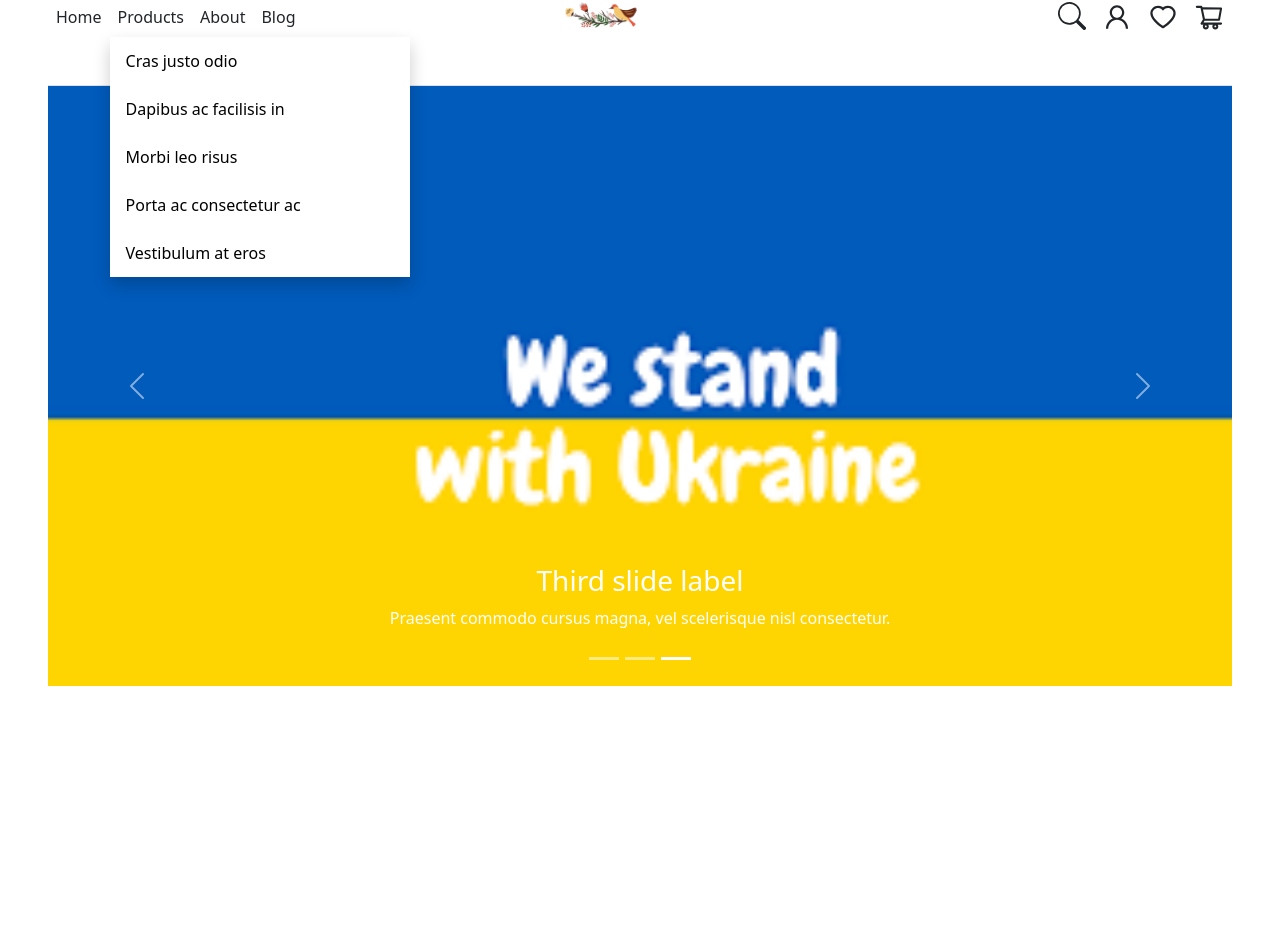
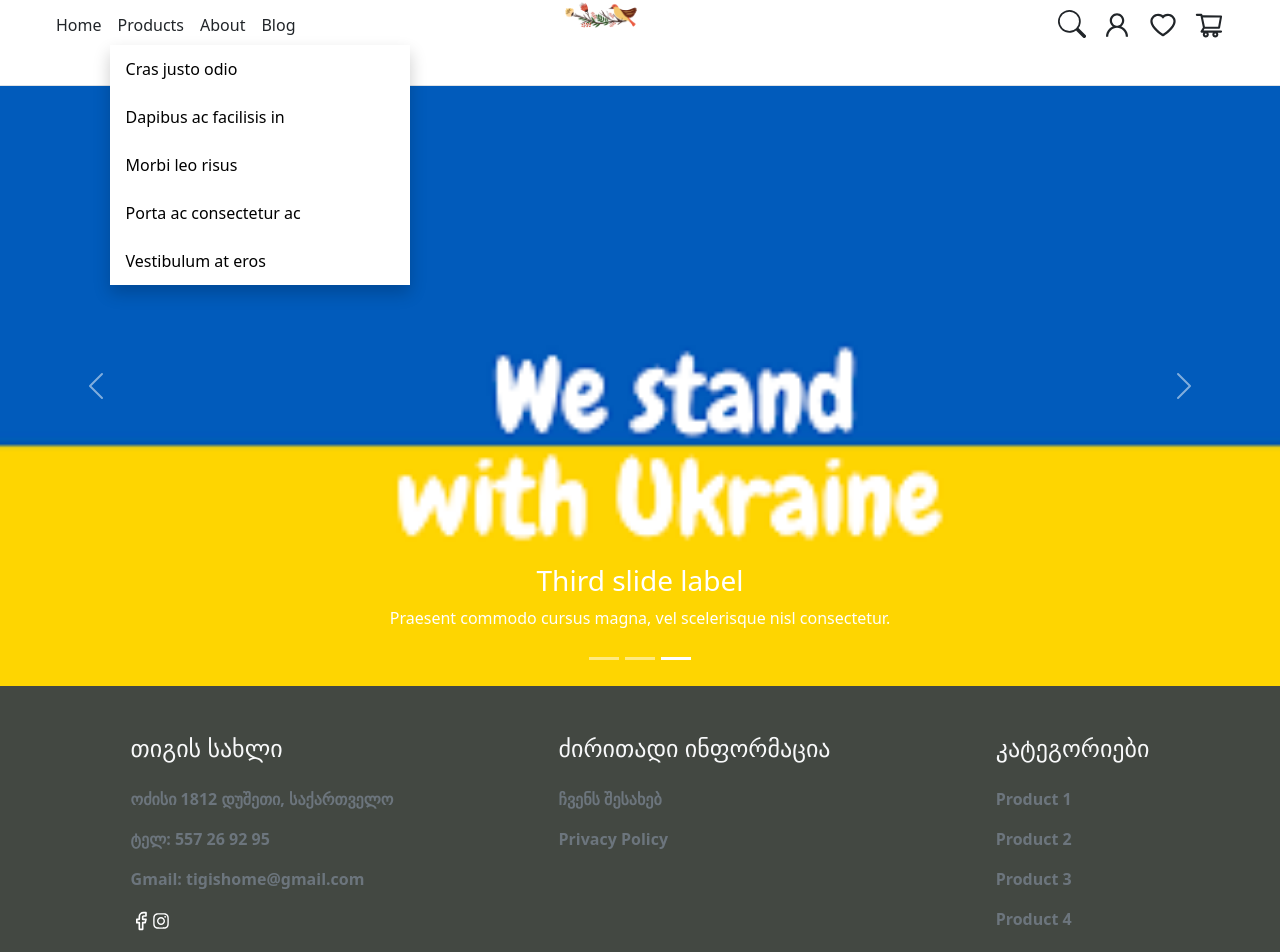
Before and after one commit to Gujex/Tigis-house, a React (Create React App) app: page / in a window 1280 px wide. Shown: the part 71-1023 px from the top of the page. Before the commit the page ends 800 px from the top, so only its background shows below. Built offline with nearby package versions, Linux system fonts and the light colour scheme.

Commit message:
added footer. Then should be edited some details.

```diff
--- a/src/App.js
+++ b/src/App.js
@@ -1,15 +1,17 @@
 import React from 'react';
 import Header from "./components/header/Header";
-import Footer from "./components/footer/footer";
+import TopBar from "./components/footer/topBar";
 import Homepage from "./components/homepage/Homepage";
+import BottomFooter from "./components/footer/bottomFooter";
 
 const App = () => {
     return (
         <>
-            <Footer/>
-            <div className="px-5">
+            <TopBar/>
+            <div >
                 <Header/>
                 <Homepage/>
+                <BottomFooter />
             </div>
         </>
 
--- /dev/null
+++ b/src/components/footer/bottomFooter.js
@@ -0,0 +1,49 @@
+import React from 'react';
+import {FiFacebook} from "react-icons/fi";
+import {AiOutlineInstagram} from "react-icons/ai";
+
+const BottomFooter = () => {
+    return (
+        <footer className="w-100 h-25  d-flex p-5 justify-content-around" style={{background: '#434842'}}>
+            <div className="footerElement text-secondary">
+                <h4 className="text-light ">თიგის სახლი</h4>
+                <div className="mt-4">
+                    <strong>
+                        <p> ოძისი 1812 დუშეთი, საქართველო</p>
+                        <p>ტელ: 557 26 92 95</p>
+                        <p>Gmail: tigishome@gmail.com</p>
+                    </strong>
+                    <div className="d-flex">
+                        <a className="text-decoration-none text-light" href="https://www.facebook.com/Tigissakhli"
+                           target="_blank"><FiFacebook color="white" size={20}/></a>
+                        <a className="text-light text-decoration-none" href="https://www.instagram.com/tigissakhli/"
+                           target="_blank"><AiOutlineInstagram color="white" size={20}/></a>
+                    </div>
+                </div>
+            </div>
+            <div className="footerElement text-secondary ">
+                <h4 className="text-light">ძირითადი ინფორმაცია</h4>
+                <div className="mt-4">
+                    <strong>
+                        <p>ჩვენს შესახებ</p>
+                        <p>Privacy Policy</p>
+                    </strong>
+                </div>
+            </div>
+            <div className="footerElement text-secondary">
+                <h4 className="text-light ">კატეგორიები</h4>
+                <div className="mt-4">
+                    <strong>
+                        <p>Product 1</p>
+                        <p>Product 2</p>
+                        <p>Product 3</p>
+                        <p>Product 4</p>
+                    </strong>
+                </div>
+
+            </div>
+        </footer>
+    );
+};
+
+export default BottomFooter;
--- a/src/components/footer/footer.js
+++ b/src/components/footer/topBar.js
@@ -3,7 +3,7 @@
 import {AiOutlineInstagram} from "react-icons/ai";
 import {HiOutlineMail, HiOutlineLocationMarker} from "react-icons/hi";
 
-const Footer = () => {
+const TopBar = () => {
     return (
         <div  className="bg-danger ">
             <div className="col-lg-3 col-md-3 col-sm-3 text-lg-left px-5 d-flex justify-content-between align-items-center h-100 w-100">
@@ -20,4 +20,4 @@
     );
 };
 
-export default Footer;
+export default TopBar;
--- a/src/components/header/Header.js
+++ b/src/components/header/Header.js
@@ -6,8 +6,8 @@
 const Header = () => {
     return (
         <div>
-            <nav className=" d-flex align-items-center justify-content-between w-100 border-bottom flex-wrap">
-                <ul className="d-flex list-unstyled col-lg-5 ">
+            <nav className="px-5 d-flex align-items-center justify-content-between w-100 border-bottom flex-wrap">
+                <ul className="d-flex list-unstyled col-lg-5 m-0">
                     <li className='nav_item m-2'>Home</li>
                     <div className="dropdown">
                         <li className='products_parent dropbtn'>Products</li>
--- a/src/components/header/header-icons/Icons.js
+++ b/src/components/header/header-icons/Icons.js
@@ -4,7 +4,7 @@
 
 const Icons = () => {
     return (
-        <ul className="d-flex list-unstyled col-lg-5 justify-content-end">
+        <ul className="d-flex list-unstyled col-lg-5 justify-content-end m-0">
             <li className='nav_item m-2'><BsSearch size={28}/></li>
             <li className='nav_item m-2'><AiOutlineUser size={30}/></li>
             <li className='nav_item m-2'><AiOutlineHeart size={30}/></li>
--- a/src/components/homepage/slider/Slider.js
+++ b/src/components/homepage/slider/Slider.js
@@ -4,7 +4,7 @@
 
 const Slider = () => {
     return (
-        <div>
+        <div >
             <Carousel>
                 <Carousel.Item interval={1000}>
                     <div className='img_1'></div>
```
